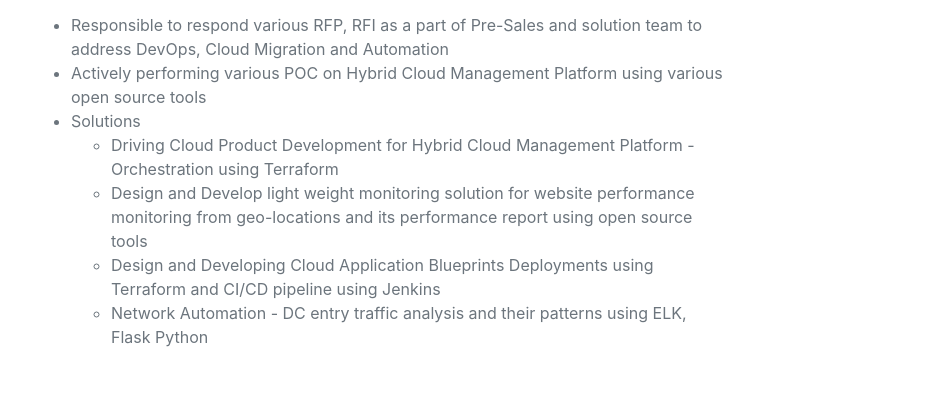
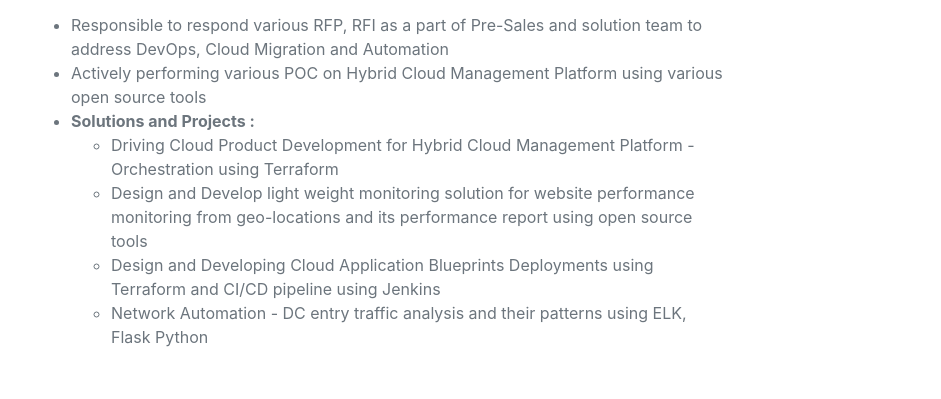
Before and after one commit to panchore/panchore.github.io, a plain HTML site: page index.html in a window 1280 px wide. Shown: the part 2713-3112 px from the top of the page, without its empty margins (305-1246 px from the left). Drawn offline with nearby package versions, Linux system fonts and the light colour scheme; a web font is replaced by a local one.

Commit message:
Update index.html

```diff
--- a/index.html
+++ b/index.html
@@ -101,7 +101,7 @@
 							<ul>
 								<li>Responsible to respond various RFP, RFI as a part of Pre-Sales and solution team to address DevOps, Cloud Migration and Automation</li>
 								<li>Actively performing various POC on Hybrid Cloud Management Platform using various open source tools </li>
-								<li> Solutions
+								<li><b>Solutions and Projects : </b>
 								<ul>
 									<li>Driving Cloud Product Development for Hybrid Cloud Management Platform - Orchestration using Terraform</li>
 									<li>Design and Develop light weight monitoring solution for website performance monitoring from geo-locations and its performance report using open source tools</li>
```
